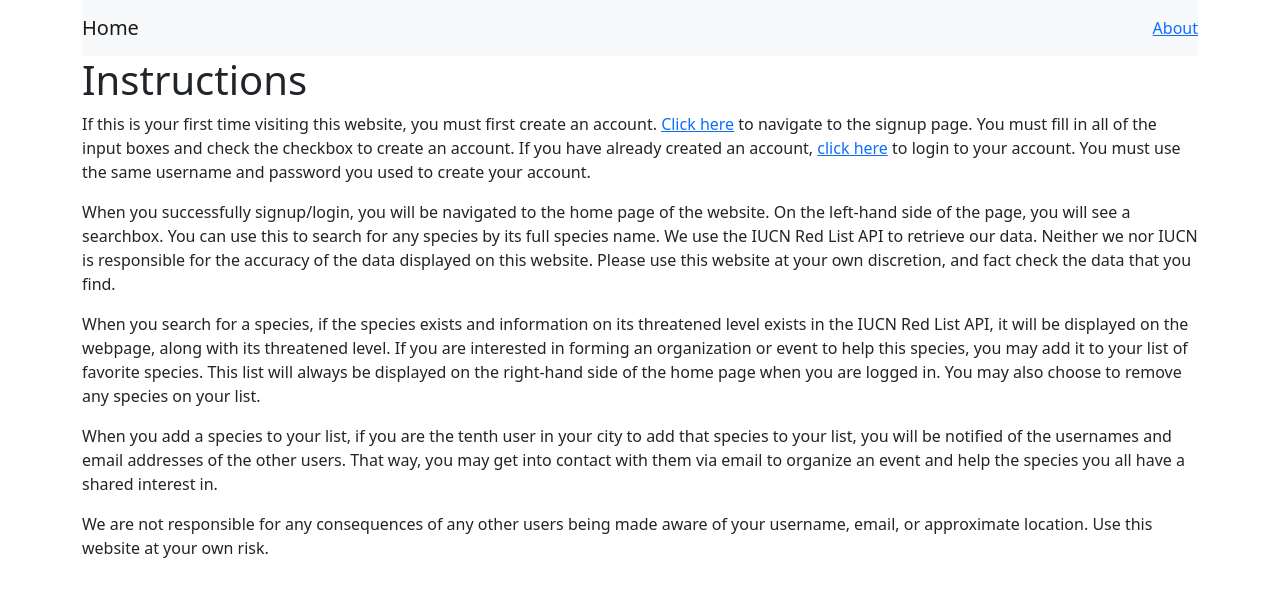
After one commit to stgibson/capstone_1_threatened_species, a Flask app: page /about in a window 1280 px wide. The commit adds this page. Shown: the top 597 px of the page. Run offline with Flask 2, Linux system fonts and the light colour scheme.

Commit message:
Created about page. Created templates/about.html. Also added link to about page by modifying templates/base.html, and created a route to the about page by adding show_about_page() to app.py.

```diff
--- a/app.py
+++ b/app.py
@@ -198,6 +198,15 @@ def login_form() -> str:
         return redirect("/login")
     return render_template("login.html", form=form)
 
+@app.route("/about")
+def show_about_page() -> str:
+    """
+        Shows the about page
+        :rtype: str
+    """
+
+    return render_template("about.html")
+
 @app.route("/logout")
 def logout() -> str:
     """
--- /dev/null
+++ b/templates/about.html
@@ -0,0 +1,45 @@
+{% extends "base.html" %}
+
+{% block title %}About{% endblock %}
+
+{% block content %}
+  <h1>Instructions</h1>
+  <p>
+    If this is your first time visiting this website, you must first create an
+    account. <a href="/signup">Click here</a> to navigate to the signup
+    page. You must fill in all of the input boxes and check the checkbox to
+    create an account. If you have already created an account,
+    <a href="/login">click here</a> to login to your account. You must use the
+    same username and password you used to create your account.
+  </p>
+  <p>
+    When you successfully signup/login, you will be navigated to the home page
+    of the website. On the left-hand side of the page, you will see a
+    searchbox. You can use this to search for any species by its full species
+    name. We use the IUCN Red List API to retrieve our data. Neither we nor
+    IUCN is responsible for the accuracy of the data displayed on this website.
+    Please use this website at your own discretion, and fact check the data
+    that you find.
+  </p>
+  <p>
+    When you search for a species, if the species exists and information on its
+    threatened level exists in the IUCN Red List API, it will be displayed on
+    the webpage, along with its threatened level. If you are interested in
+    forming an organization or event to help this species, you may add it to
+    your list of favorite species. This list will always be displayed on the
+    right-hand side of the home page when you are logged in. You may also
+    choose to remove any species on your list.
+  </p>
+  <p>
+    When you add a species to your list, if you are the tenth user in your city
+    to add that species to your list, you will be notified of the usernames and
+    email addresses of the other users. That way, you may get into contact with
+    them via email to organize an event and help the species you all have a
+    shared interest in.
+  </p>
+  <p>
+    We are not responsible for any consequences of any other users being made
+    aware of your username, email, or approximate location. Use this website at
+    your own risk.
+  </p>
+{% endblock %}
--- a/templates/base.html
+++ b/templates/base.html
@@ -16,6 +16,7 @@
     <div class="container">
       <nav class="navbar navbar-light bg-light">
         <a class="navbar-brand" href="/">Home</a>
+        <a class="nav-item" href="/about">About</a>
         {% if session.get("current_user_id") %}
           <a class="nav-item" href="/logout">Logout</a>
         {% endif %}
```
